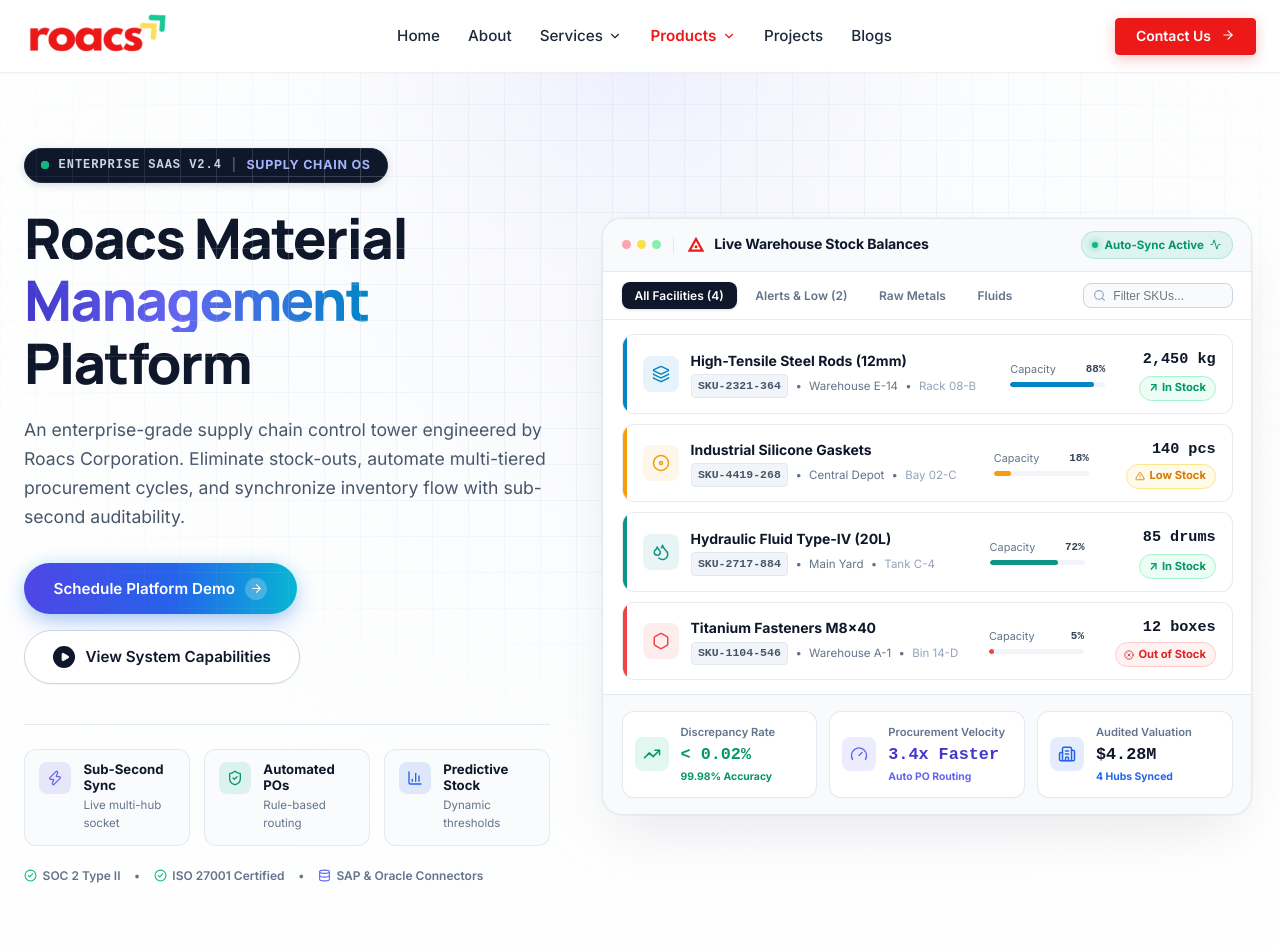
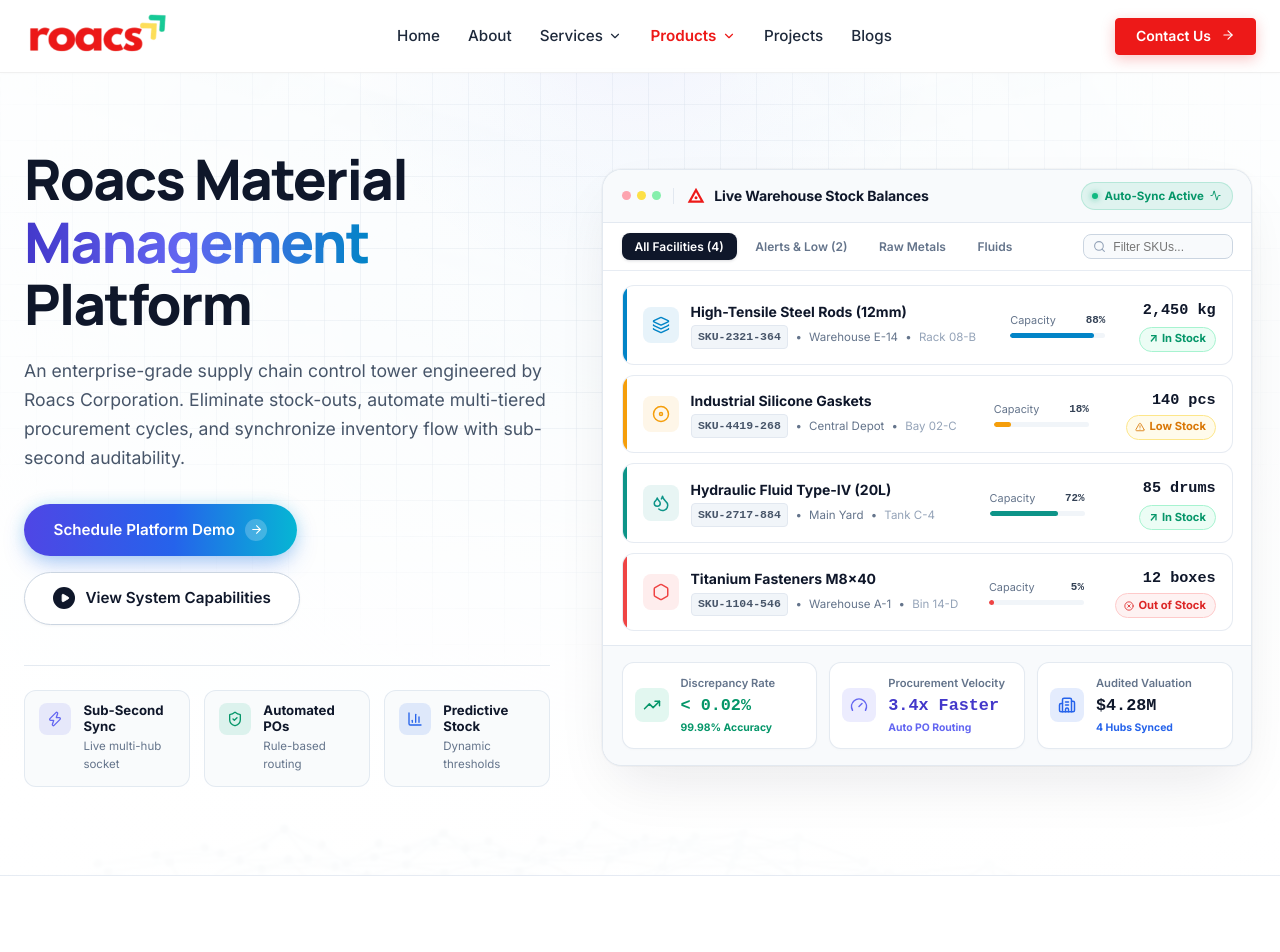
Before and after one commit to roacstech/roacs_new_website, a Next.js app: page /material-management in a window 1280 px wide. Shown: the top 952 px of the page. Built offline with nearby package versions, Linux system fonts and the light colour scheme; a web font is replaced by a local one.

Commit message:
feat(material-management): apply high-tech mesh background and remove eyebrow badge and compliance badges

```diff
--- a/src/components/material-management/MaterialHero.tsx
+++ b/src/components/material-management/MaterialHero.tsx
@@ -1,6 +1,7 @@
 "use client";
 
 import React, { useState, useMemo } from "react";
+import Image from "next/image";
 import Link from "next/link";
 import { Container } from "@/components/common/Container";
 import {
@@ -17,10 +18,8 @@ import {
   Droplets,
   Hexagon,
   Search,
-  CheckCircle2,
   AlertTriangle,
   XCircle,
-  Database,
   Building2
 } from "lucide-react";
 
@@ -132,6 +131,34 @@ export function MaterialHero() {
 
   return (
     <section className="material-hero-section">
+      {/* High-Tech Geometric Mesh Background */}
+      <div
+        style={{
+          position: "absolute",
+          inset: 0,
+          zIndex: 0,
+          pointerEvents: "none",
+          overflow: "hidden"
+        }}
+        aria-hidden="true"
+      >
+        <Image
+          src="/images/material-hero-bg.jpg"
+          alt="Tech Mesh Background"
+          fill
+          priority
+          sizes="100vw"
+          style={{ objectFit: "cover", objectPosition: "center", opacity: 0.22 }}
+        />
+        <div
+          style={{
+            position: "absolute",
+            inset: 0,
+            background: "radial-gradient(ellipse at 50% 30%, rgba(255, 255, 255, 0.72) 0%, rgba(255, 255, 255, 0.94) 100%)"
+          }}
+        />
+      </div>
+
       {/* Precision Engineering Grid Background */}
       <div className="material-hero-grid-bg" aria-hidden="true" />
 
@@ -152,43 +179,12 @@ export function MaterialHero() {
       />
 
       <Container wide>
-        <div className="material-hero-layout">
+        <div className="material-hero-layout" style={{ position: "relative", zIndex: 1 }}>
 
           {/* =========================================================
               Left Column: Executive Value Proposition
              ========================================================= */}
           <div>
-            {/* Status / Version Eyebrow Badge */}
-            <div className="material-hero-eyebrow">
-              <span style={{ display: "flex", width: 8, height: 8, position: "relative" }}>
-                <span
-                  style={{
-                    position: "absolute",
-                    width: "100%",
-                    height: "100%",
-                    borderRadius: "50%",
-                    backgroundColor: "#34D399",
-                    opacity: 0.75,
-                    animation: "ping 1.5s cubic-bezier(0, 0, 0.2, 1) infinite"
-                  }}
-                />
-                <span
-                  style={{
-                    position: "relative",
-                    width: 8,
-                    height: 8,
-                    borderRadius: "50%",
-                    backgroundColor: "#10B981"
-                  }}
-                />
-              </span>
-              <span style={{ fontFamily: "monospace", color: "#CBD5E1", fontSize: "0.75rem", letterSpacing: "0.08em" }}>
-                ENTERPRISE SAAS v2.4
-              </span>
-              <span style={{ color: "#475569" }}>|</span>
-              <span style={{ color: "#A5B4FC" }}>Supply Chain OS</span>
-            </div>
-
             {/* Headline */}
             <h1
               style={{
@@ -352,32 +348,6 @@ export function MaterialHero() {
                   </div>
                 </div>
               </div>
-            </div>
-
-            {/* Compliance Badges */}
-            <div
-              style={{
-                marginTop: "1.25rem",
-                display: "flex",
-                flexWrap: "wrap",
-                alignItems: "center",
-                gap: "0.85rem",
-                fontSize: "0.75rem",
-                color: "#64748B",
-                fontWeight: 600,
-              }}
-            >
-              <span style={{ display: "inline-flex", alignItems: "center", gap: "0.35rem" }}>
-                <CheckCircle2 size={13} color="#10B981" /> SOC 2 Type II
-              </span>
-              <span>•</span>
-              <span style={{ display: "inline-flex", alignItems: "center", gap: "0.35rem" }}>
-                <CheckCircle2 size={13} color="#10B981" /> ISO 27001 Certified
-              </span>
-              <span>•</span>
-              <span style={{ display: "inline-flex", alignItems: "center", gap: "0.35rem" }}>
-                <Database size={13} color="#6366F1" /> SAP &amp; Oracle Connectors
-              </span>
             </div>
           </div>
 
```
Also changed, not shown: public/images/material-hero-bg.jpg (added).
